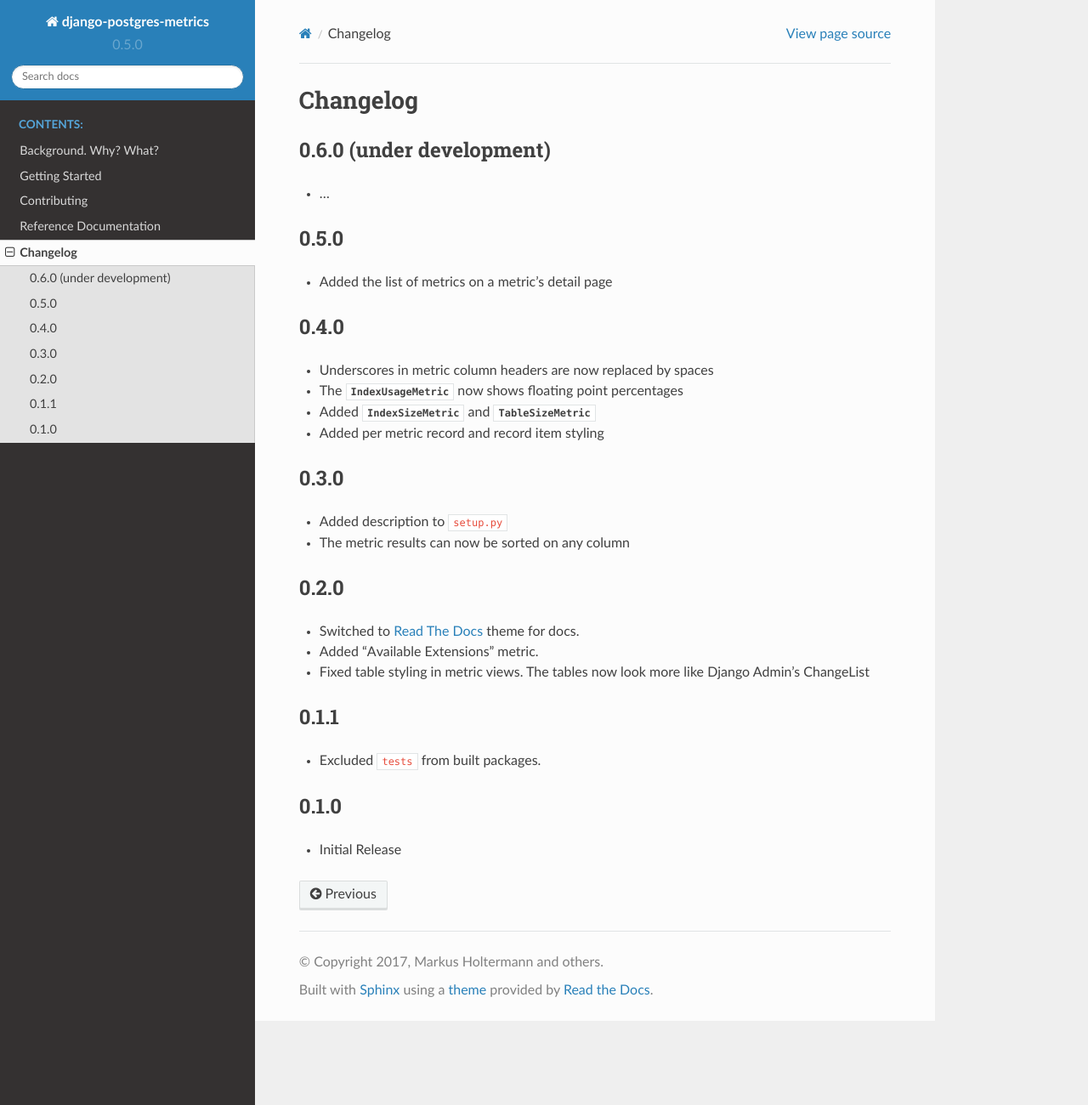
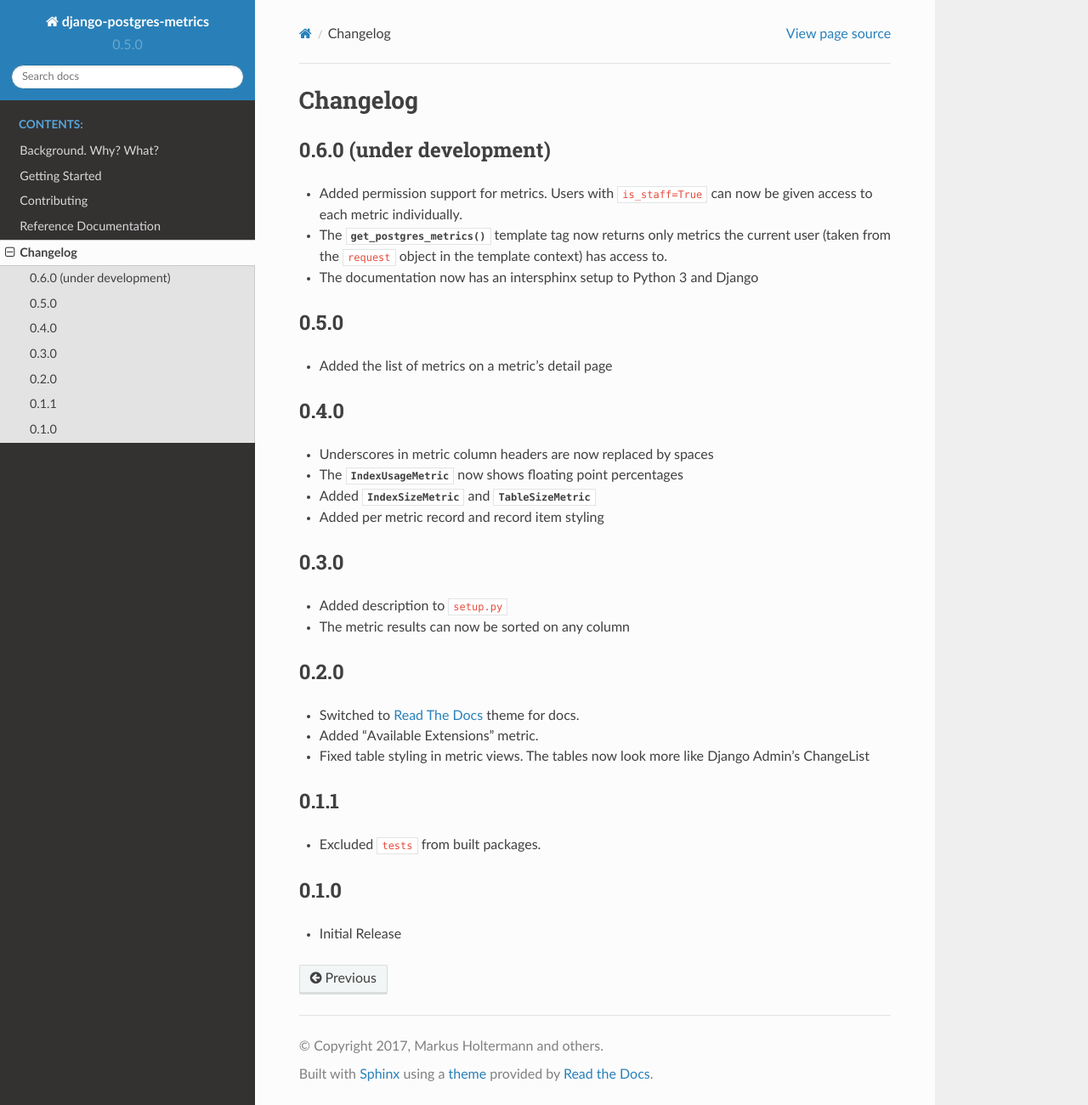
Before and after one commit to django-postgres-metrics/django-postgres-metrics, a Sphinx documentation site: the page built from docs/source/changelog.rst, in a window 1280 px wide and 1300 px high. Shown: the whole window at 85% size. Built offline with Sphinx 7.4.7 and the Read the Docs theme 2.0.0, drawn with Linux system fonts in a browser that asks for light colours.

Commit message:
Added docs

```diff
--- a/docs/source/changelog.rst
+++ b/docs/source/changelog.rst
@@ -7,7 +7,14 @@ Changelog
 0.6.0 (under development)
 =========================
 
-* ...
+* Added permission support for metrics. Users with ``is_staff=True`` can now
+  be given access to each metric individually.
+
+* The :func:`~templatetags.postgres_metrics.get_postgres_metrics` template tag
+  now returns only metrics the current user (taken from the ``request`` object
+  in the template context) has access to.
+
+* The documentation now has an intersphinx setup to Python 3 and Django
 
 0.5.0
 =====
--- a/docs/source/conf.py
+++ b/docs/source/conf.py
@@ -182,4 +182,7 @@ texinfo_documents = [
 ]
 
 # Example configuration for intersphinx: refer to the Python standard library.
-intersphinx_mapping = {'https://docs.python.org/': None}
+intersphinx_mapping = {
+    'python': ('https://docs.python.org/3', None),
+    'django': ('http://django.readthedocs.org/en/latest/', None),
+}
```
Also changed, not shown: docs/source/ref/postgres_metrics.metrics.rst (+15 -0 lines), 1 other file.
